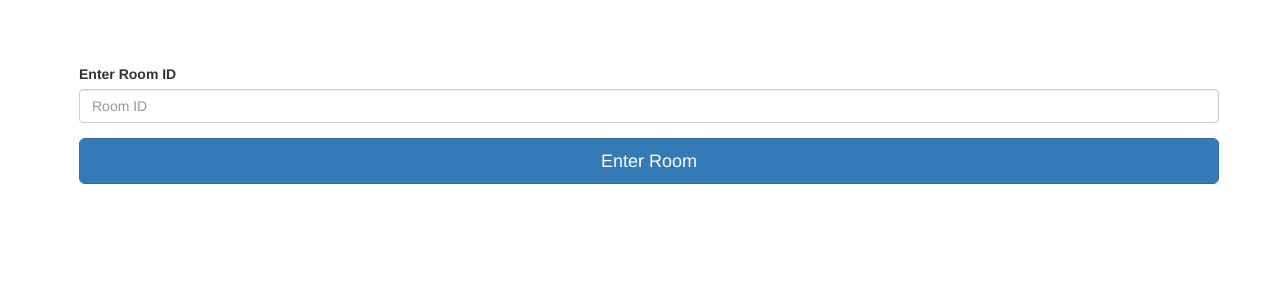
After one commit to hamza979/watchsync, a Flask app: page /join in a window 1280 px wide. The commit adds this page. Shown: the top 300 px of the page. Run offline with Flask 2, Linux system fonts and the light colour scheme; some libraries are stand-ins or nearby versions.

Commit message:
more styling

```diff
--- /dev/null
+++ b/templates/join.html
@@ -0,0 +1,28 @@
+  <!doctype html>
+
+  <html lang="en">
+  <head>
+  	<link rel="stylesheet" href="https://maxcdn.bootstrapcdn.com/bootstrap/3.4.1/css/bootstrap.min.css">
+    <link rel="stylesheet" href="/static/styles.css">
+    <script src="https://ajax.googleapis.com/ajax/libs/jquery/2.2.4/jquery.min.js"></script>
+</head>
+
+<body style="margin:5%">
+<div class="container">
+	 <div class="form-group">
+    <label for="Room-id">Enter Room ID</label>
+    <input type="text" class="form-control" id="Room-id" placeholder="Room ID">
+  </div>
+<button onclick="location.href = '#'" class='btn btn-primary btn-lg btn-block'  id='ton' type='button'>Enter Room</button>
+<script type="text/javascript">
+ document.getElementById("ton").onclick = function () {
+ 	    var name=document.getElementById('Room-id').value
+ 	        if (name != undefined && name != null) {
+        location.href = "/room/"+name;}
+
+}
+
+</script>
+</div>
+</body>
+</html>
```
Also changed, not shown: templates/roomN.html (+8 -3 lines).
